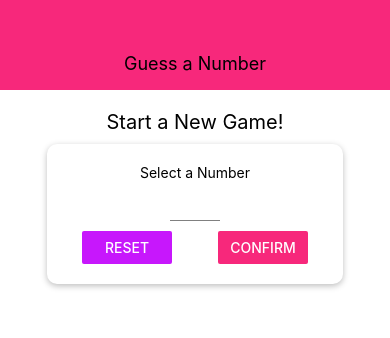
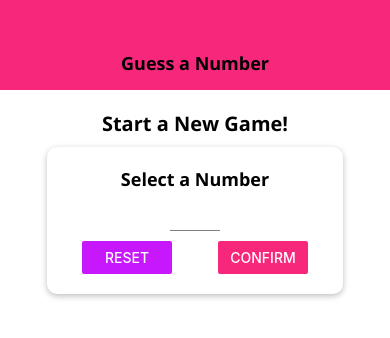
Before and after one commit to muticansel/guess_the_number, a React Native app: screen / in a window 390 px wide. Shown: the top 338 px of the page. Built offline with nearby package versions, Linux system fonts and the light colour scheme.

Commit message:
styling issues - 76

```diff
--- a/App.js
+++ b/App.js
@@ -1,13 +1,32 @@
 import React, { useState } from 'react';
 import { StyleSheet, View } from 'react-native';
+import * as Font from 'expo-font';
+import { AppLoading } from 'expo';
+
 import Header from './components/Header';
 import StartGameScreen from './screens/StartGameScreen';
 import GameScreen from './screens/GameScreen';
 import GameOver from './screens/GameOverScreen';
 
+const fetchFonts = () => {
+  return Font.loadAsync({
+    'open-sans': require('./assets/fonts/OpenSans-Regular.ttf'),
+    'open-sans-bold': require('./assets/fonts/OpenSans-Bold.ttf')
+  })
+}
+
 export default function App() {
   const [userNumber, setUserNumber] = useState();
   const [guessRounds, setGuessRounds] = useState(0);
+
+  const [dataLoaded, setDataLoaded] = useState(false);
+
+  if (!dataLoaded) {
+    return <AppLoading
+      startAsync={fetchFonts}
+      onFinish={() => setDataLoaded(true)}
+      onError={(err) => {console.log(err)}} />;
+  }
 
   const newGameHandler = () => {
     setGuessRounds(0);
@@ -27,7 +46,7 @@ export default function App() {
 
   if (userNumber && guessRounds <= 0) {
     content = <GameScreen userChoice={userNumber} onGameOver={gameOverHandler} />
-  } else if(guessRounds > 0) {
+  } else if (guessRounds > 0) {
     content = <GameOver rounds={guessRounds} userNumber={userNumber} onRestart={newGameHandler} />
   }
 
--- a/components/Header.js
+++ b/components/Header.js
@@ -1,11 +1,12 @@
 import React from 'react'
 import { View, Text, StyleSheet } from 'react-native';
+import TitleText from './TitleText'
 import colors from '../constants/colors'
 
 const Header = props => {
     return (
         <View style={styles.header}>
-            <Text style={styles.headerTitle}>{props.title}</Text>
+            <TitleText>{props.title}</TitleText>
         </View>
     )
 }
@@ -18,10 +19,6 @@ const styles = StyleSheet.create({
         backgroundColor: colors.primary,
         alignItems: 'center',
         justifyContent: 'center'
-    },
-    headerTitle: {
-        color: 'black',
-        fontSize: 18
     }
 })
 
--- /dev/null
+++ b/components/TitleText.js
@@ -0,0 +1,13 @@
+import React from 'react';
+import { Text, StyleSheet } from 'react-native';
+
+const TitleText = props => <Text style={{...styles.title, ...props.style }}>{props.children}</Text>
+
+const styles = StyleSheet.create({
+    title: {
+        fontFamily: 'open-sans-bold',
+        fontSize: 18
+    }
+})
+
+export default TitleText;
--- a/screens/GameOverScreen.js
+++ b/screens/GameOverScreen.js
@@ -1,12 +1,23 @@
 import React from 'react';
-import { View, Text, StyleSheet, Button } from 'react-native';
+import { View, Text, StyleSheet, Button, Image } from 'react-native';
+import TitleText from '../components/TitleText';
+import colors from '../constants/colors';
 
 const GameOverScreen = props => {
     return (
         <View style={styles.screen}>
-            <Text>The Game is Over!</Text>
-            <Text>Rounds: {props.rounds}</Text>
-            <Text>Number was: {props.userNumber}</Text>
+            <TitleText>The Game is Over!</TitleText>
+            <View style={styles.imageContainer}>
+                <Image
+                    fadeDuration={1000}
+                    source={{ uri: 'https://images.unsplash.com/photo-1535224206242-487f7090b5bb?ixlib=rb-1.2.1&ixid=eyJhcHBfaWQiOjEyMDd9&auto=format&fit=crop&w=1350&q=80' }}
+                    style={styles.image} />
+            </View>
+            <Text style={styles.resultText}>Your phone needed{' '}
+                <Text style={styles.highlight}>{props.rounds}</Text>
+                {' '}rounds to guess the number{' '}
+                <Text style={styles.highlight}>{props.userNumber}</Text>
+            </Text>
             <Button title="NEW GAME" onPress={props.onRestart} />
         </View>
     )
@@ -17,6 +28,28 @@ const styles = StyleSheet.create({
         flex: 1,
         justifyContent: 'center',
         alignItems: 'center'
+    },
+    imageContainer: {
+        width: 300,
+        height: 300,
+        borderRadius: 150,
+        borderWidth: 3,
+        borderColor: 'black',
+        overflow: 'hidden',
+        marginVertical: 30
+    },
+    image: {
+        width: '100%',
+        height: '100%'
+    },
+    resultText: {
+        textAlign: 'center',
+        fontSize: 10,
+        marginBottom: 5
+    },
+    highlight: {
+        color: colors.primary,
+        fontFamily: 'open-sans-bold'
     }
 })
 
--- a/screens/StartGameScreen.js
+++ b/screens/StartGameScreen.js
@@ -3,8 +3,8 @@ import { View, StyleSheet, Text, Button, TouchableWithoutFeedback, Keyboard, Ale
 import Card from '../components/Card';
 import colors from '../constants/colors';
 import Input from '../components/Input';
-import Number from '../components/NumberContainer';
 import NumberContainer from '../components/NumberContainer';
+import TitleText from '../components/TitleText';
 
 const StartGameScreen = props => {
     const [enteredValue, setEnteredValue] = useState('');
@@ -38,7 +38,7 @@ const StartGameScreen = props => {
     if(confirmed) {
         confirmedOutput = (
             <Card style={styles.summaryContainer}>
-                <Text>You selected</Text>
+                <TitleText>You selected</TitleText>
                 <NumberContainer>
                     {selectedNumber}
                 </NumberContainer>
@@ -52,9 +52,9 @@ const StartGameScreen = props => {
             Keyboard.dismiss()
         }}>
             <View style={styles.screen}>
-                <Text style={styles.title}>Start a New Game!</Text>
+                <TitleText style={styles.title}>Start a New Game!</TitleText>
                 <Card style={styles.inputContainer}>
-                    <Text>Select a Number</Text>
+                    <TitleText>Select a Number</TitleText>
                     <Input style={styles.input}
                         blurOnSubmit autoCapitalize='none'
                         autoCorrect={false}
@@ -85,7 +85,8 @@ const styles = StyleSheet.create({
     },
     title: {
         fontSize: 20,
-        marginVertical: 10
+        marginVertical: 10,
+        fontFamily: 'open-sans-bold'
     },
     buttonContainer: {
         flexDirection: 'row',
```
Also changed, not shown: constants/default-styles.js (added, +8 -0 lines), assets/fonts/OpenSans-Bold.ttf (added), assets/fonts/OpenSans-Regular.ttf (added).
